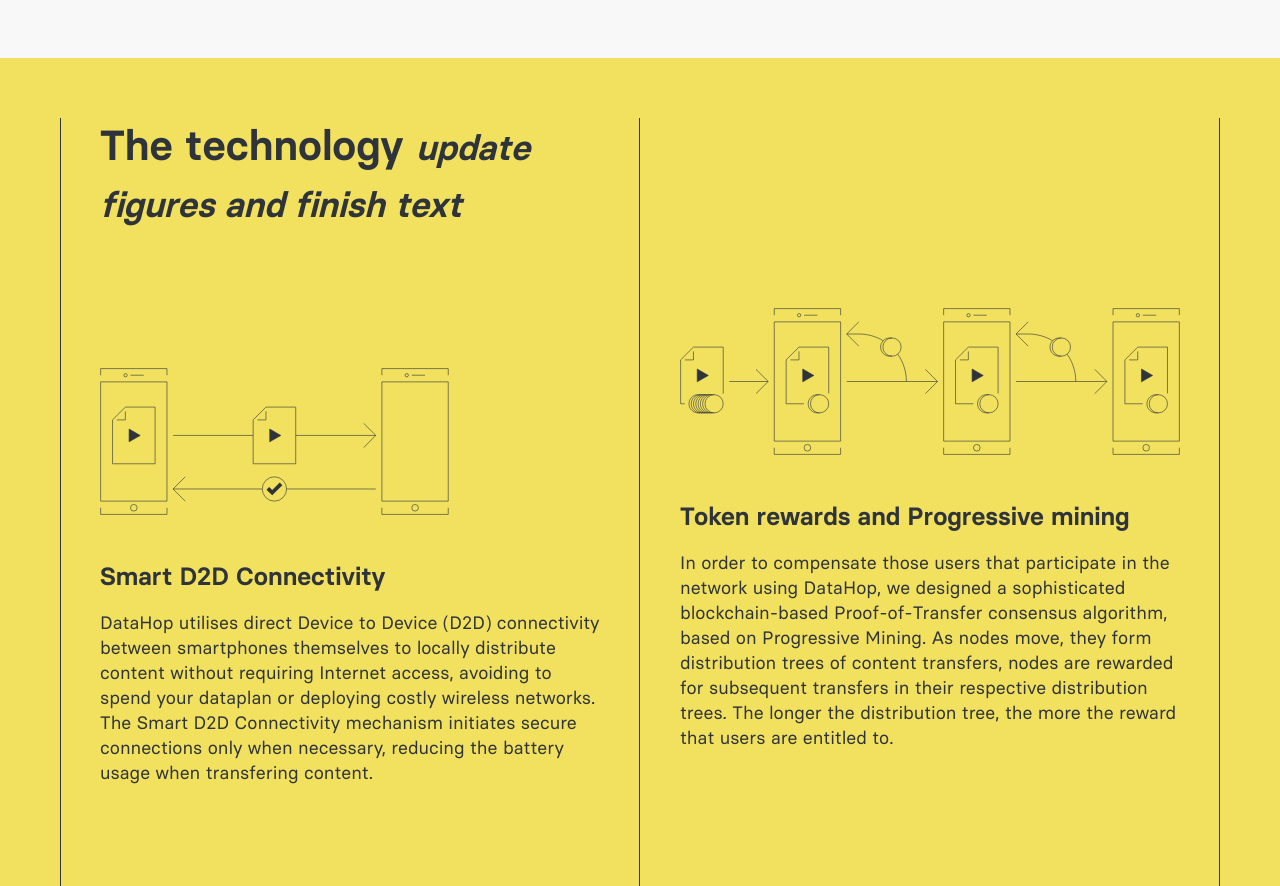
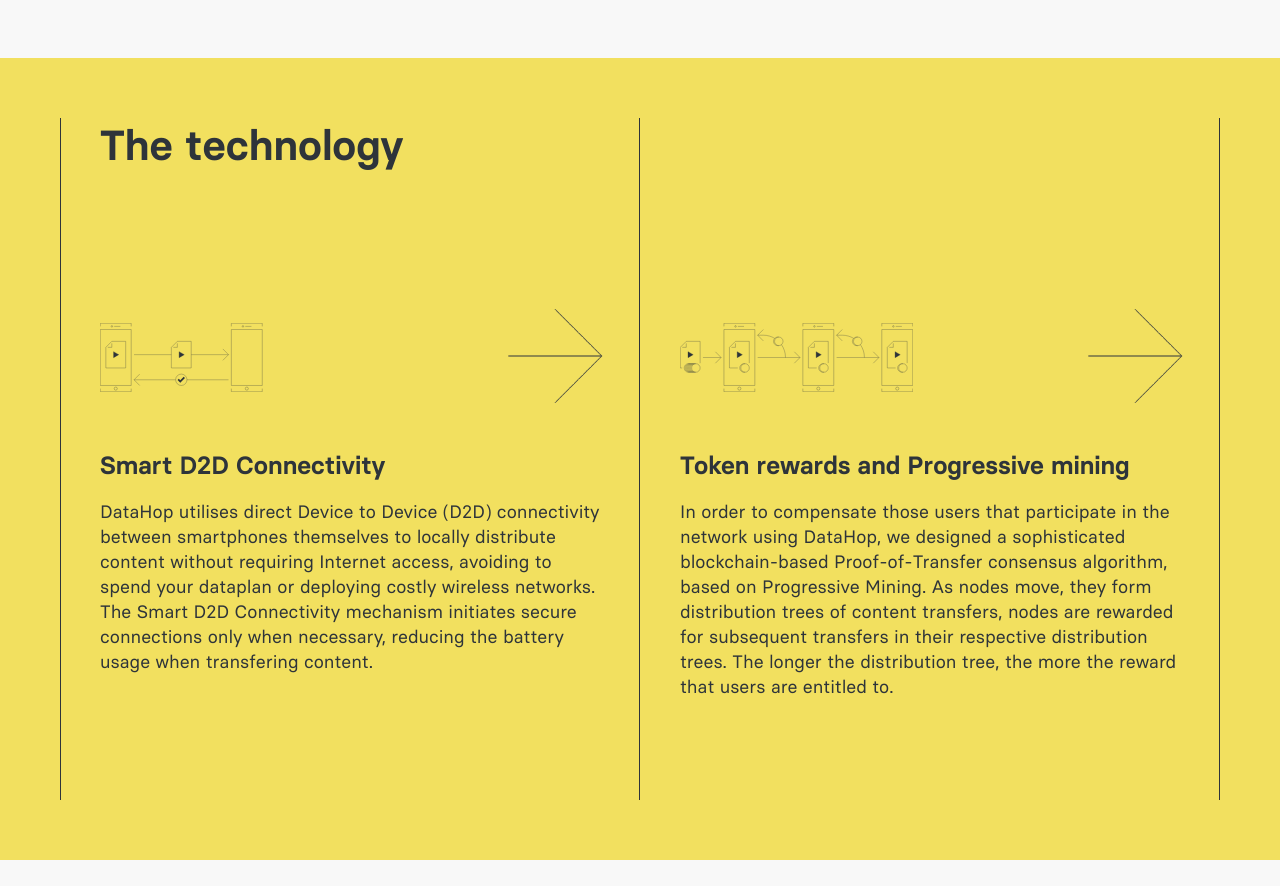
Before and after one commit to srene/datahop-website, a plain HTML site: page index.html in a window 1280 px wide. Shown: the part 2063-2949 px from the top of the page. Drawn offline with Linux system fonts and the light colour scheme; a script that the page names is missing; files whose address does not match are found by name.

Commit message:
arrows in intro technology

```diff
--- a/index.html
+++ b/index.html
@@ -1300,11 +1300,22 @@
             <div class="section__unit section__unit--left col-8 col-lg-4">
                 <div class="section__unit-content">
                     <h2 class="section__h2 h2">
-                        The technology <small><em>update figures and finish text</em></small><br>
+                        The technology
                     </h2>
-                    <div class="section__image">
+                    <!--<div class="section__image">
                         <img src="user/themes/data-hop/images/ProofOfConsensus01.svg" alt="Proof-of-X Consensus">
-                    </div>
+                        <a href="d2d" class="big-icon">
+                      </div>-->
+
+                    <div class="section__image section__image--flex">
+                      <img src="user/themes/data-hop/images/ProofOfConsensus01.svg" alt="Proof-of-X Consensus">
+                                            <a href="d2d" class="big-icon">
+                                                <svg class="icon arrow arrow--right animated " mlns="http://www.w3.org/2000/svg" viewBox="0 0 150 150">
+                        <path d="M 75 2 L 75 148" fill="none" stroke="#2e343a" stroke-miterlimit="10"/>
+                        <path class="icon__path arrow__path" d="M 2 75 C 2 75, 75 148, 75 148 C 75 148, 148 75, 148 75" data-path-hover="M 2 75 C 2 115.317, 34.683 148, 75 148 C 115.317 148, 148 115.317, 148 75" fill="none" stroke="#2e343a" stroke-miterlimit="10" />
+                    </svg>
+                                            </a>
+                                        </div>
                     <h3 class="h3 h3--margin">Smart D2D Connectivity</h3>
                     <p class="p">
                         <!--It is impossible to prove (securely, privately and deterministically) that a D2D transfer has happened.-->
@@ -1317,9 +1328,18 @@
             </div>
             <div class="section__unit section__unit--right col-8 col-lg-4">
                 <div class="section__unit-content">
-                    <div class="section__image">
+                    <!--<div class="section__image">
                         <img src="user/themes/data-hop/images/ProofOfConsensus02.svg" alt="Progressive mining">
-                    </div>
+                    </div>-->
+                    <div class="section__image section__image--flex">
+                      <img src="user/themes/data-hop/images/ProofOfConsensus02.svg" alt="Progressive mining">
+                                            <a href="reward" class="big-icon">
+                                                <svg class="icon arrow arrow--right animated " mlns="http://www.w3.org/2000/svg" viewBox="0 0 150 150">
+                        <path d="M 75 2 L 75 148" fill="none" stroke="#2e343a" stroke-miterlimit="10"/>
+                        <path class="icon__path arrow__path" d="M 2 75 C 2 75, 75 148, 75 148 C 75 148, 148 75, 148 75" data-path-hover="M 2 75 C 2 115.317, 34.683 148, 75 148 C 115.317 148, 148 115.317, 148 75" fill="none" stroke="#2e343a" stroke-miterlimit="10" />
+                    </svg>
+                                            </a>
+                                        </div>
                     <h3 class="h3 h3--margin">Token rewards and Progressive mining</h3>
                     <p class="p">
                      In order to compensate those users that participate in the network using DataHop,
```
